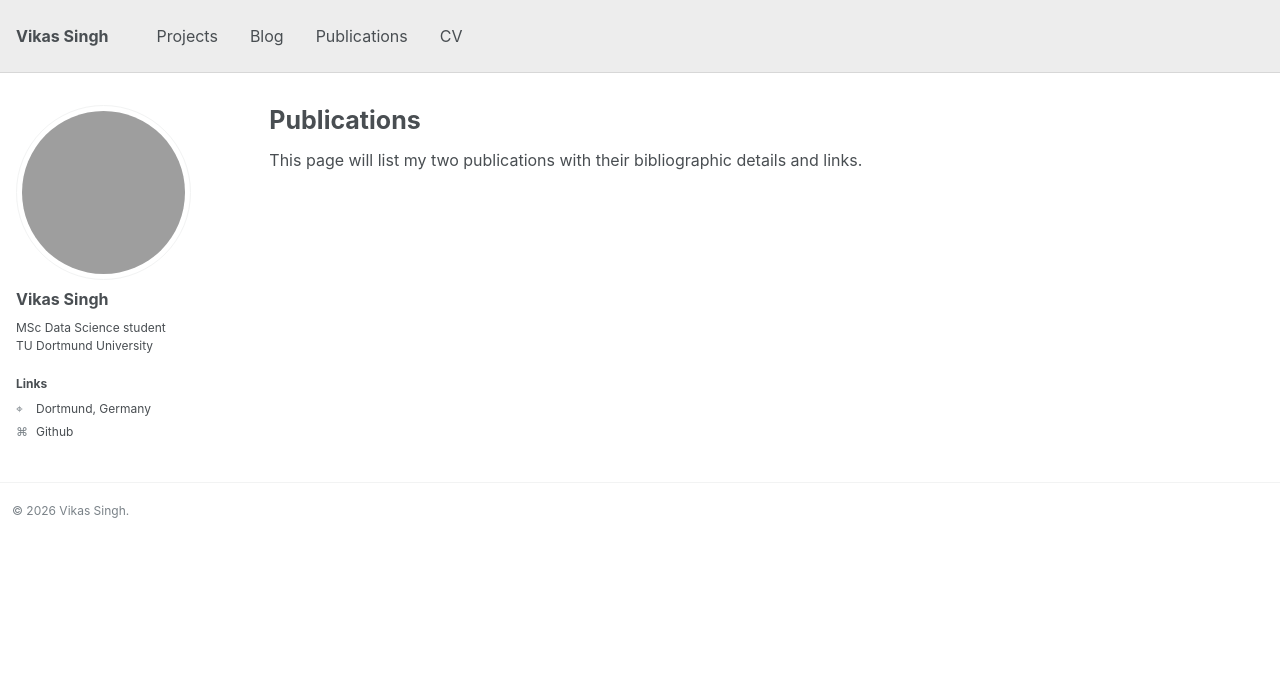
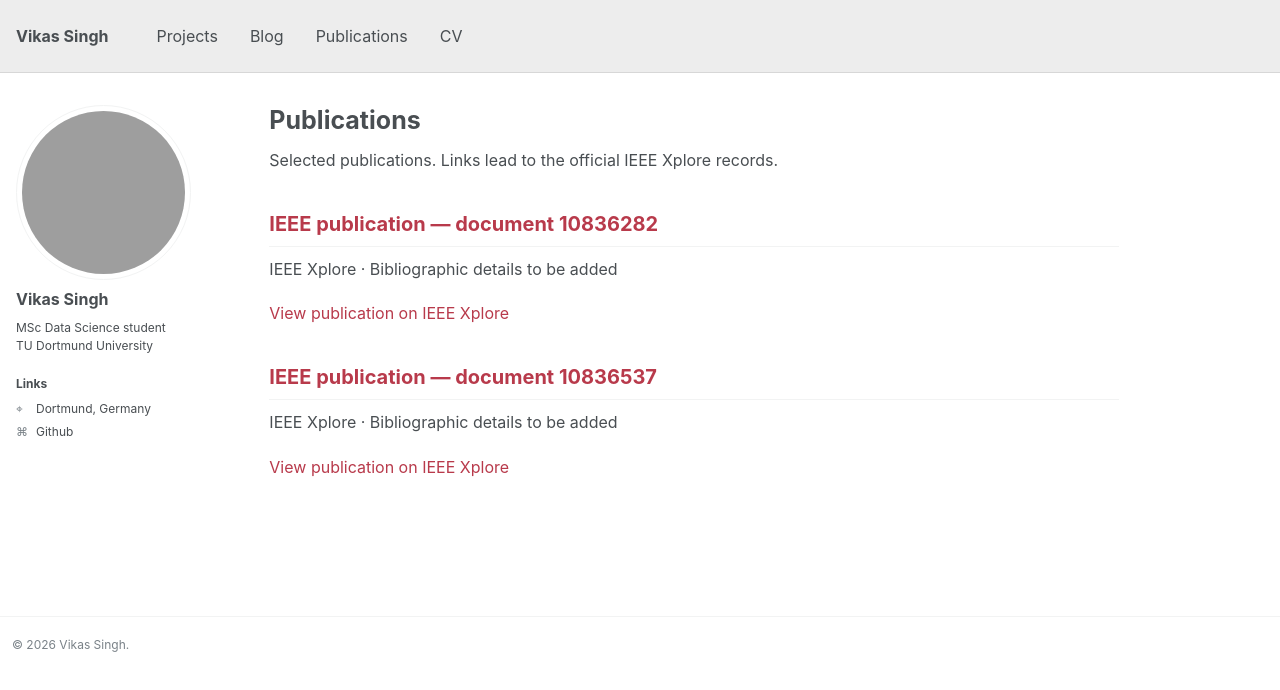
Before and after one commit to vikas56655/vikas56655.github.io, a plain HTML site: page publications/index.html in a window 1280 px wide. Drawn offline with Linux system fonts and the light colour scheme; grey boxes are pictures that could not be loaded.

Commit message:
Add two IEEE Xplore publication links pending verified citation details

```diff
--- a/publications/index.html
+++ b/publications/index.html
@@ -2,5 +2,16 @@
 <html lang="en"><head><meta charset="utf-8"><meta name="viewport" content="width=device-width, initial-scale=1"><meta name="description" content="Publications by Vikas Singh"><title>Publications — Vikas Singh</title><link rel="stylesheet" href="/assets/css/style.css"></head>
 <body>
 <header class="masthead"><div class="masthead__inner"><a class="masthead__brand" href="/">Vikas Singh</a><nav class="masthead__nav" aria-label="Main navigation"><a href="/projects/">Projects</a><a href="/blog/">Blog</a><a href="/publications/" class="active" aria-current="page">Publications</a><a href="/cv/">CV</a></nav></div></header>
-<div class="page"><aside class="sidebar"><img class="avatar" src="https://avatars.githubusercontent.com/u/156132189?v=4" alt="Vikas Singh's profile photo"><h3>Vikas Singh</h3><p class="role">MSc Data Science student<br>TU Dortmund University</p><p class="links-title">Links</p><ul><li><span class="small-icon">⌖</span>Dortmund, Germany</li><li><span class="small-icon">⌘</span><a href="https://github.com/vikas56655">Github</a></li></ul></aside><main class="content"><h1>Publications</h1><p>This page will list my two publications with their bibliographic details and links.</p></main></div>
+<div class="page"><aside class="sidebar"><img class="avatar" src="https://avatars.githubusercontent.com/u/156132189?v=4" alt="Vikas Singh's profile photo"><h3>Vikas Singh</h3><p class="role">MSc Data Science student<br>TU Dortmund University</p><p class="links-title">Links</p><ul><li><span class="small-icon">⌖</span>Dortmund, Germany</li><li><span class="small-icon">⌘</span><a href="https://github.com/vikas56655">Github</a></li></ul></aside><main class="content"><h1>Publications</h1>
+<p>Selected publications. Links lead to the official IEEE Xplore records.</p>
+<article class="publication">
+  <h2><a href="https://ieeexplore.ieee.org/abstract/document/10836282" target="_blank" rel="noopener noreferrer">IEEE publication — document 10836282</a></h2>
+  <p class="publication__meta">IEEE Xplore · Bibliographic details to be added</p>
+  <p><a href="https://ieeexplore.ieee.org/abstract/document/10836282" target="_blank" rel="noopener noreferrer">View publication on IEEE Xplore</a></p>
+</article>
+<article class="publication">
+  <h2><a href="https://ieeexplore.ieee.org/abstract/document/10836537" target="_blank" rel="noopener noreferrer">IEEE publication — document 10836537</a></h2>
+  <p class="publication__meta">IEEE Xplore · Bibliographic details to be added</p>
+  <p><a href="https://ieeexplore.ieee.org/abstract/document/10836537" target="_blank" rel="noopener noreferrer">View publication on IEEE Xplore</a></p>
+</article></main></div>
 <footer class="footer">© 2026 Vikas Singh.</footer></body></html>
```
